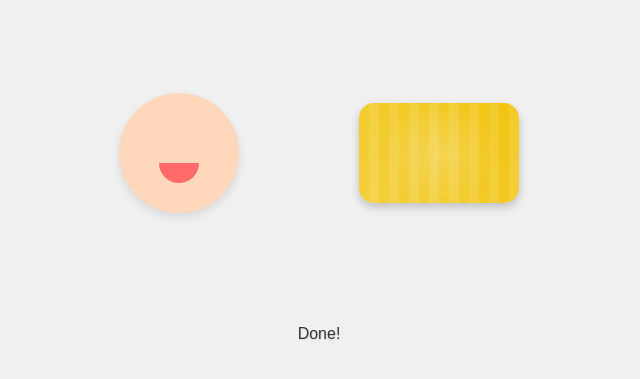
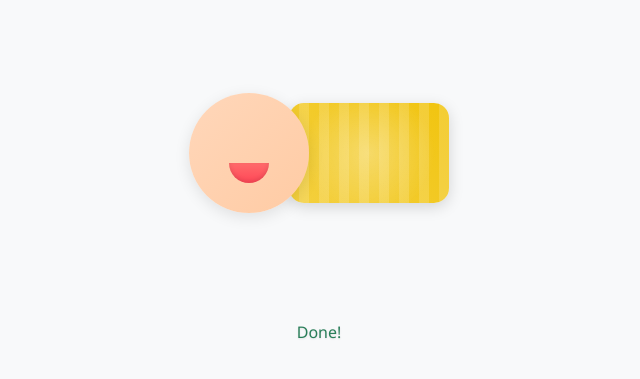
Before and after one commit to ufz0/jausenschlecka, a plain HTML site: page public/index.html in a window 1280 px wide. Shown: the part 247-626 px from the top of the page, without its empty margins (321-961 px from the left). Drawn offline with Linux system fonts and the light colour scheme.

Commit message:
Updated styles in index.html for improved aesthetics and interactivity, including background color changes, enhanced gradients, hover effects, and refined animations for elements. Added class for progress completion indication.

```diff
--- a/public/index.html
+++ b/public/index.html
@@ -11,7 +11,7 @@
             align-items: center;
             min-height: 100vh;
             margin: 0;
-            background-color: #f0f0f0;
+            background-color: #f8f9fa;
         }
 
         .loading-container {
@@ -20,7 +20,8 @@
             height: 300px;
             display: flex;
             align-items: center;
-            justify-content: space-between;
+            justify-content: center;
+            gap: 20px;
             padding: 0 40px;
         }
 
@@ -28,31 +29,39 @@
             position: relative;
             width: 120px;
             height: 120px;
-            background: #ffd7ba;
+            background: linear-gradient(135deg, #ffd7ba, #ffcba4);
             border-radius: 50%;
-            box-shadow: 0 4px 8px rgba(0,0,0,0.1);
+            box-shadow: 0 4px 15px rgba(0,0,0,0.1);
+            transition: transform 0.3s ease;
+            z-index: 2;
+        }
+
+        .face:hover {
+            transform: scale(1.05);
         }
 
         .mouth {
             position: absolute;
             width: 40px;
             height: 20px;
-            background: #ff6b6b;
+            background: linear-gradient(to bottom, #ff6b6b, #ff4757);
             border-radius: 0 0 20px 20px;
             bottom: 30px;
             left: 40px;
+            box-shadow: inset 0 -2px 4px rgba(0,0,0,0.1);
         }
 
         .tongue {
             position: absolute;
-            width: 80px;
+            width: 100px;
             height: 20px;
-            background: #ff4757;
+            background: linear-gradient(to right, #ff4757, #ff6b6b);
             border-radius: 0 10px 10px 0;
             bottom: 35px;
             left: 75px;
             transform-origin: left center;
-            animation: lick 5s infinite;
+            animation: lick 5s infinite cubic-bezier(0.4, 0, 0.2, 1);
+            filter: drop-shadow(0 2px 4px rgba(0,0,0,0.1));
         }
 
         .tongue::before {
@@ -63,7 +72,7 @@
             background: linear-gradient(
                 90deg,
                 transparent,
-                rgba(255,255,255,0.2) 50%,
+                rgba(255,255,255,0.3) 50%,
                 transparent
             );
         }
@@ -74,8 +83,15 @@
             height: 100px;
             background: linear-gradient(45deg, #f4d03f, #f1c40f);
             border-radius: 15px;
-            box-shadow: 0 4px 8px rgba(0,0,0,0.2);
+            box-shadow: 0 4px 15px rgba(0,0,0,0.15);
             overflow: hidden;
+            transition: transform 0.3s ease;
+            margin-left: -40px;
+            z-index: 1;
+        }
+
+        .bread:hover {
+            transform: scale(1.02);
         }
 
         .bread::before {
@@ -87,8 +103,8 @@
                 90deg,
                 transparent,
                 transparent 10px,
-                rgba(255,255,255,0.1) 10px,
-                rgba(255,255,255,0.1) 20px
+                rgba(255,255,255,0.15) 10px,
+                rgba(255,255,255,0.15) 20px
             );
         }
 
@@ -99,21 +115,22 @@
             height: 100%;
             background: radial-gradient(
                 circle at 50% 50%,
-                rgba(255,255,255,0.2) 0%,
-                transparent 60%
+                rgba(255,255,255,0.3) 0%,
+                transparent 70%
             );
         }
 
         .bread-bite {
             position: absolute;
-            width: 20px;
-            height: 20px;
-            background: #f0f0f0;
+            width: 25px;
+            height: 25px;
+            background: #f8f9fa;
             border-radius: 50%;
             top: 40%;
             left: 60%;
             opacity: 0;
-            animation: bite 5s infinite;
+            animation: bite 5s infinite cubic-bezier(0.4, 0, 0.2, 1);
+            box-shadow: inset 0 2px 4px rgba(0,0,0,0.1);
         }
 
         @keyframes lick {
@@ -124,13 +141,13 @@
                 transform: scaleX(0);
             }
             25% {
-                transform: scaleX(1);
+                transform: scaleX(1.2);
             }
             30% {
                 transform: scaleX(0);
             }
             35% {
-                transform: scaleX(1);
+                transform: scaleX(1.2);
             }
             40% {
                 transform: scaleX(0);
@@ -164,10 +181,16 @@
             bottom: -40px;
             left: 50%;
             transform: translateX(-50%);
-            font-family: Arial, sans-serif;
+            font-family: 'Segoe UI', Arial, sans-serif;
             font-size: 16px;
-            color: #333;
+            color: #2c3e50;
             text-shadow: 0 1px 2px rgba(0,0,0,0.1);
+            transition: all 0.3s ease;
+        }
+
+        .progress.done {
+            color: #27ae60;
+            font-weight: 600;
         }
     </style>
 </head>
@@ -185,7 +208,9 @@
 
     <script>
         setTimeout(() => {
-            document.querySelector('.progress').textContent = 'Done!';
+            const progress = document.querySelector('.progress');
+            progress.textContent = 'Done!';
+            progress.classList.add('done');
         }, 5000);
     </script>
 </body>
```
